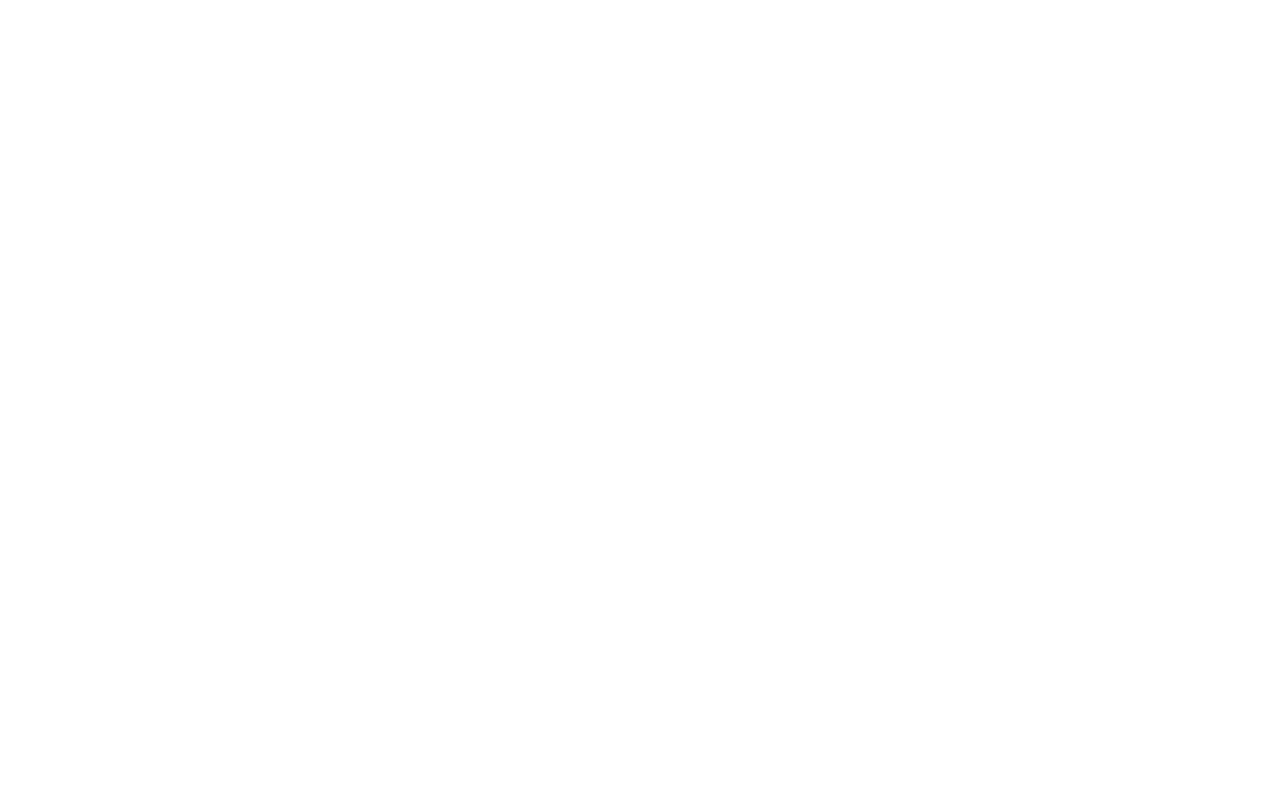
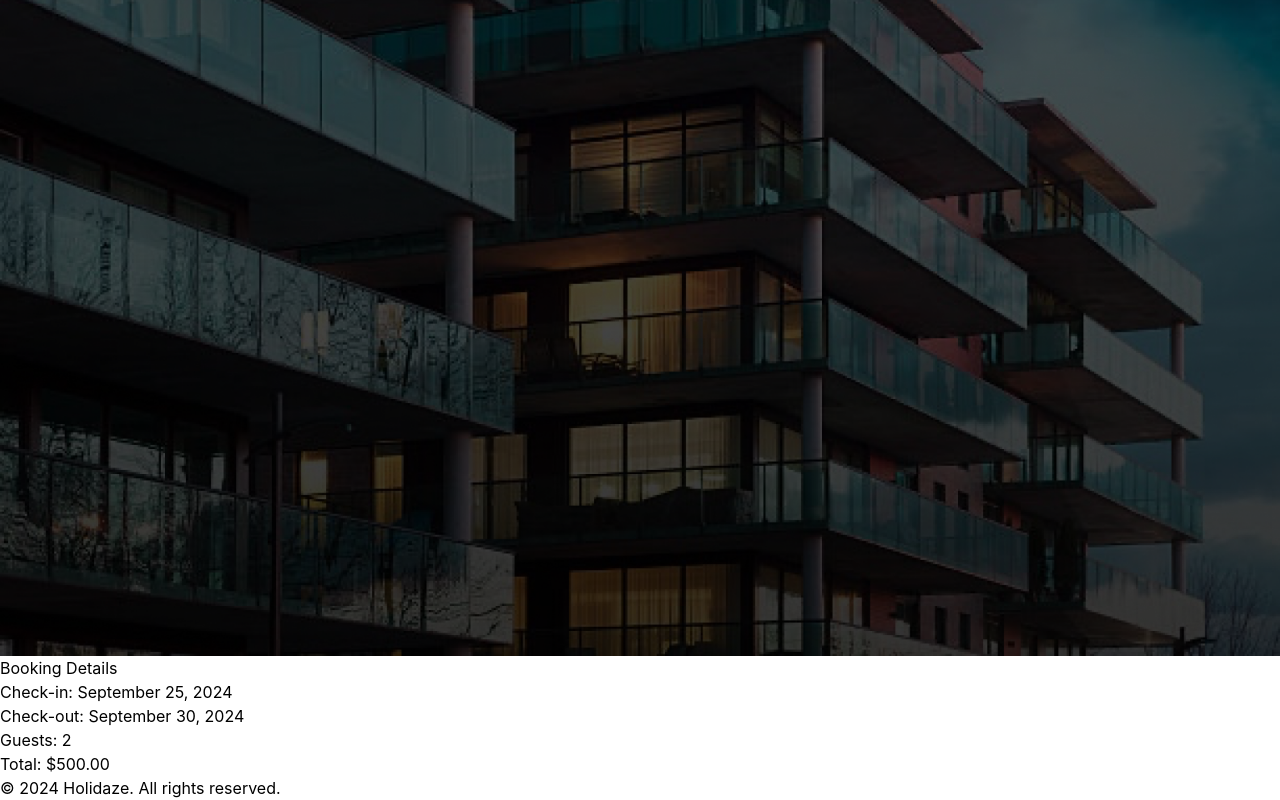
Before and after one commit to Zaracki/Holidaze, a React (Vite) app: page /Profile in a window 1280 px wide. Shown: the part 3088-3888 px from the top of the page. Before the commit the page ends 2915 px from the top, so only its background shows below. Built offline with nearby package versions, Linux system fonts and the light colour scheme.

Commit message:
creating booking card for profile

```diff
--- /dev/null
+++ b/src/components/Cards/BookingCard/index.jsx
@@ -0,0 +1,26 @@
+
+
+const BookingCard = () => {
+  return (
+    <div className="w-[311px] h-[400px] overflow-hidden relative bg-white ">
+      <div className="h-[233px] w-full">
+        <img
+          src="src/assets/hero-image.png"
+          alt="Details"
+          className="w-full h-full object-cover"
+        />
+      </div>
+      <div className="pl-4 pt-2 flex relative">
+        <div className="flex flex-col flex-1 pr-4">
+          <h3 className="text-xl font-semibold mb-2">Booking Details</h3>
+          <p className="text-gray-600 mb-1">Check-in: September 25, 2024</p>
+          <p className="text-gray-600 mb-1">Check-out: September 30, 2024</p>
+          <p className="text-gray-600 mb-1">Guests: 2</p>
+          <p className="text-gray-600 mb-1">Total: $500.00</p>
+        </div>
+      </div>
+    </div>
+  );
+};
+
+export default BookingCard;
--- a/src/pages/Profile/index.jsx
+++ b/src/pages/Profile/index.jsx
@@ -4,6 +4,7 @@ import InputField from '../../components/InputField';
 import { getUserData, saveUserData } from '../../utils/LocalStorage';
 import { useHttp } from '../../components/hooks/useHttp';
 import { API_BASE_URL } from '../../common/Constants';
+import BookingCard from '../../components/Cards/BookingCard';
 
 export const Profile = () => {
   const [userData, setUserData] = useState({});
@@ -85,21 +86,10 @@ export const Profile = () => {
 
     <h2 className="text-3xl font-medium mb-4 mt-6">My bookings</h2>
     <hr className="mt-3 mb-6 border-gray-400" />
-        <div className="max-w-[632px] w-full bg-white mb-8">
-          <div className="flex items-center h-[200px] max-h-[200px]">
-            <img
-              src="src/assets/hero-image.png"
-              alt="Details"
-              className="w-[200px] h-[200px] object-cover"
-            />
-            <div className="ml-4 flex flex-col">
-              <h2 className="text-xl font-semibold mb-2">Booking Details</h2>
-              <p className="text-gray-600 mb-1">Check-in: September 25, 2024</p>
-              <p className="text-gray-600 mb-1">Check-out: September 30, 2024</p>
-              <p className="text-gray-600 mb-1">Guests: 2</p>
-              <p className="text-gray-600 mb-1">Total: $500.00</p>
-            </div>
-          </div>
+
+    <div className="grid grid-cols-1 md:grid-cols-2 gap-2">
+      <BookingCard />
+      <BookingCard />
     </div>
   </div>
 </div>
```
Also changed, not shown: 1 other file (tests, documents, lock files or other folders). Lines whose indentation alone changed are shown as unchanged.
